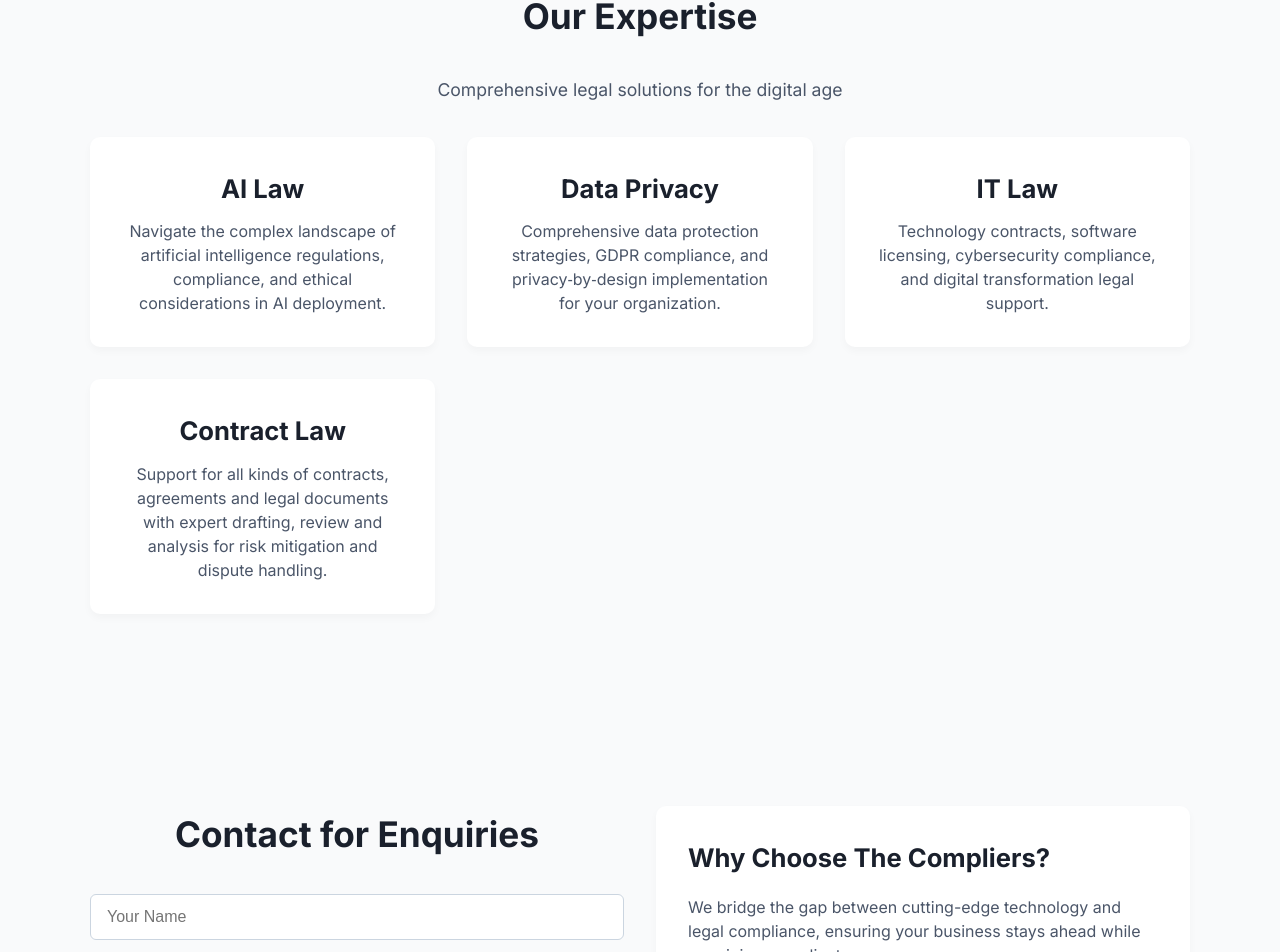
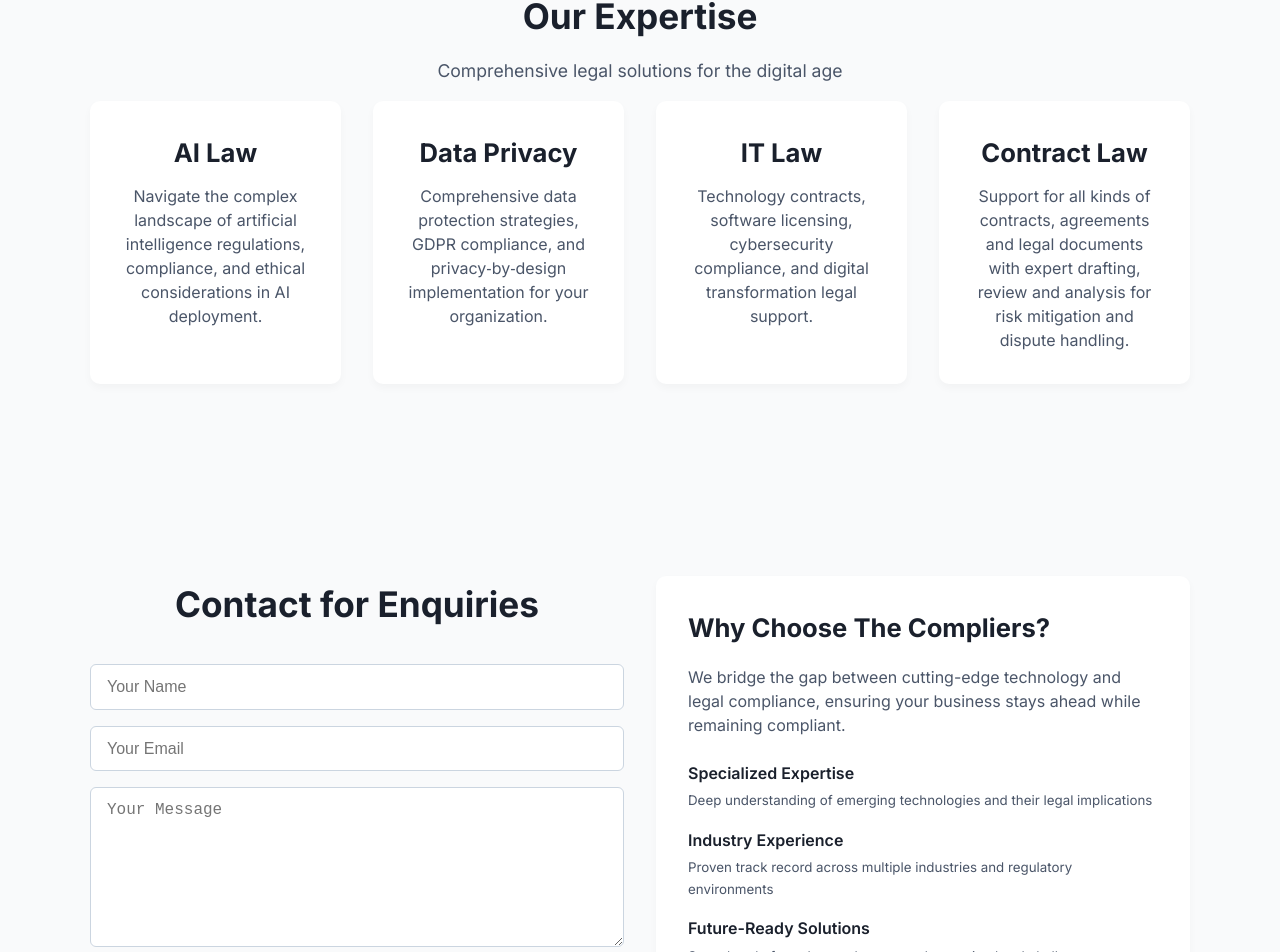
Before and after one commit to unforgettablekartik/compliers, a Next.js app: page / in a window 1280 px wide. Shown: the part 1185-2137 px from the top of the page. Built offline with nearby package versions, Linux system fonts and the light colour scheme.

Commit message:
Update globals.css

```diff
--- a/styles/globals.css
+++ b/styles/globals.css
@@ -317,3 +317,24 @@
     font-size: 1rem;
   }
 }
+/* Custom spacing and layout adjustments */
+#services .services-grid {
+  grid-template-columns: repeat(4, 1fr);
+}
+
+#services h2 {
+  margin-bottom: 0.8rem;
+}
+
+.services-description {
+  margin-top: 0.5rem;
+  margin-bottom: 1rem;
+}
+
+#contact .contact-form h2 {
+  margin-bottom: 0.8rem;
+}
+
+#contact {
+  padding-bottom: 2rem;
+}
```
